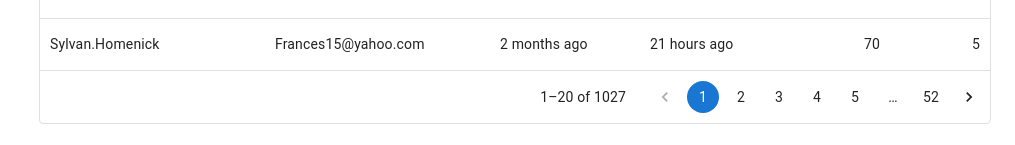
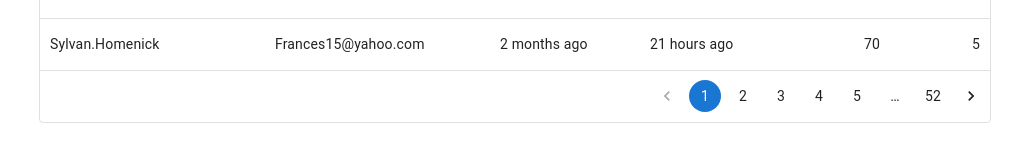
Before and after one commit to mloginov/react-boilerplate-ts, a React app: page /accounts in a window 1280 px wide. Shown: the part 1468-1613 px from the top of the page, without its empty margins (265-1280 px from the left). Built offline with nearby package versions, Linux system fonts and the light colour scheme.

Commit message:
pagination

```diff
--- a/src/api/accounts-manager.ts
+++ b/src/api/accounts-manager.ts
@@ -29,9 +29,9 @@ const accountFixture = (): Account => ({
 
 export const fetchAccounts = async (): Promise<AccountsData> => {
   await stall(1000);
-  const accounts = [...new Array(1027)].map(accountFixture);
+  const accounts = [...new Array(20)].map(accountFixture);
   return {
     accounts,
-    totalCount: accounts.length,
+    totalCount: 1027,
   };
 };
--- a/src/components/custom-grid-pagination.tsx
+++ /dev/null
@@ -1,29 +0,0 @@
-import { TablePaginationProps } from '@mui/material';
-import { gridPageCountSelector, GridPagination, useGridApiContext, useGridSelector } from '@mui/x-data-grid';
-import MuiPagination from '@mui/material/Pagination';
-import React from 'react';
-
-const Pagination = ({
-  page,
-  onPageChange,
-  className,
-}: Pick<TablePaginationProps, 'page' | 'onPageChange' | 'className'>) => {
-  const apiRef = useGridApiContext();
-  const pageCount = useGridSelector(apiRef, gridPageCountSelector);
-
-  return (
-    <MuiPagination
-      color="primary"
-      className={className}
-      count={pageCount}
-      page={page + 1}
-      onChange={(event, newPage) => {
-        onPageChange(event as any, newPage - 1);
-      }}
-    />
-  );
-};
-
-export const CustomPagination = (props: any) => {
-  return <GridPagination ActionsComponent={Pagination} {...props} />;
-};
--- a/src/pages/accounts.tsx
+++ b/src/pages/accounts.tsx
@@ -17,11 +17,11 @@ import { DataGrid, GridColDef, GridEventListener } from '@mui/x-data-grid';
 import dayjs from 'dayjs';
 import { useNavigate, useSearchParams } from 'react-router-dom';
 import relativeTime from 'dayjs/plugin/relativeTime';
-import { GridPaginationModel } from '@mui/x-data-grid/models/gridPaginationProps';
 
 import { useAccounts } from '../features/accounts';
 import { Account } from '../api/accounts-manager';
-import { CustomPagination } from '../components/custom-grid-pagination';
+import { keepPreviousData } from '@tanstack/react-query';
+import MuiPagination from '@mui/material/Pagination';
 dayjs.extend(relativeTime);
 
 const PAGE_SIZE = 20;
@@ -45,10 +45,24 @@ const columns: GridColDef<Account>[] = [
   { field: 'connections', headerName: 'Connections', width: 100, type: 'number' },
 ];
 
+const CustomPagination = ({ page, onPageChange, count }: any) => {
+  return (
+    <MuiPagination
+      color="primary"
+      count={count}
+      page={page + 1}
+      onChange={(event, newPage) => {
+        onPageChange(event as any, newPage - 1);
+      }}
+    />
+  );
+};
+
 const Accounts = () => {
   const [searchParams, setSearchParams] = useSearchParams();
   const page = searchParams.get('page') ? parseInt(searchParams.get('page') as string) : 0;
-  const accounts = useAccounts(page);
+  const accounts = useAccounts(page, { placeholderData: keepPreviousData });
+  console.log(accounts);
   const navigate = useNavigate();
 
   const onSubmit = (e: SyntheticEvent) => {
@@ -62,19 +76,19 @@ const Accounts = () => {
   if (accounts.isError) {
     return <Alert severity="error">Load accounts failed.</Alert>;
   }
-  if (accounts.isFetching || !accounts.data) {
+  if (accounts.isPending || !accounts.data) {
     return <CircularProgress />;
   }
 
   const paginationModel = { pageSize: PAGE_SIZE, page };
-  const setPaginationModel = (model: GridPaginationModel) => {
-    setSearchParams({ page: model.page.toString() });
-  };
 
   const onRowClick: GridEventListener<'rowClick'> = (params) => {
     navigate(params.row.id);
   };
 
+  const onPageChange = (_event: any, newPage: number) => {
+    setSearchParams({ page: newPage.toString() });
+  };
   return (
     <>
       <Badge badgeContent={accounts.data?.totalCount} color="primary" max={100000}>
@@ -104,10 +118,10 @@ const Accounts = () => {
       <Box sx={{ marginTop: 1 }}>
         <DataGrid
           slots={{ pagination: CustomPagination }}
+          slotProps={{ pagination: { count: Math.ceil(accounts.data.totalCount / PAGE_SIZE), page, onPageChange } }}
           rows={accounts.data.accounts}
           columns={columns}
           paginationModel={paginationModel}
-          onPaginationModelChange={setPaginationModel}
           pageSizeOptions={[PAGE_SIZE]}
           disableRowSelectionOnClick
           onRowClick={onRowClick}
```
